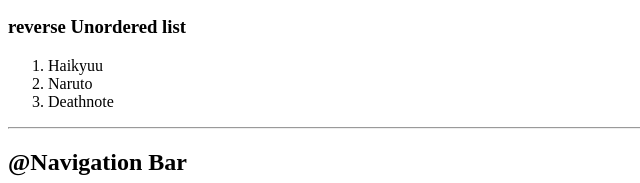
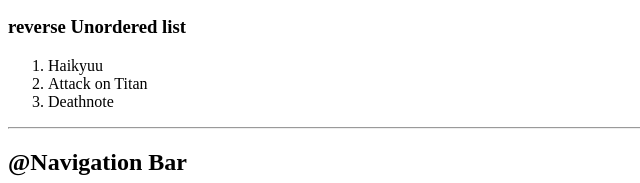
Before and after one commit to ShwettaN/Shwetassite, a plain HTML site: page index.html in a window 1280 px wide. Shown: the part 937-1120 px from the top of the page, 0-640 px from the left. Drawn offline with Linux system fonts and the light colour scheme.

Commit message:
style:added aot

```diff
--- a/index.html
+++ b/index.html
@@ -60,7 +60,7 @@
     <h3>reverse Unordered list</h3>
     <ol>
         <li>Haikyuu</li>
-        <li>Naruto</li>
+        <li>Attack on Titan</li>
         <li>Deathnote</li>
 
     </ol>
```
